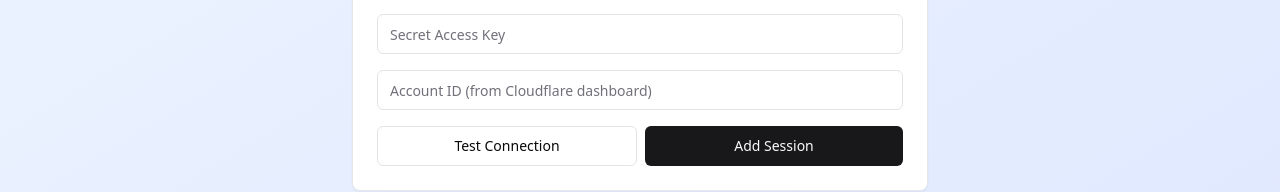
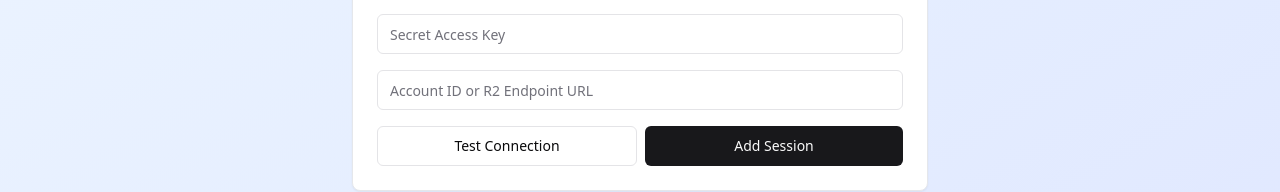
Before and after one commit to backrunner/r2browser, a React (Vite) app: page / in a window 1280 px wide. Both pictures are taken after a click on the button "New Connection". Shown: the part 435-627 px from the top of the page. Built offline with nearby package versions, Linux system fonts and the light colour scheme.

Commit message:
feat: support both account id and endpoint url

```diff
--- a/src/components/welcome/SessionForm.tsx
+++ b/src/components/welcome/SessionForm.tsx
@@ -1,4 +1,4 @@
-import React, { useState } from 'react'
+import React, { useMemo, useState } from 'react'
 import { Button } from '@/components/ui/button'
 import { Input } from '@/components/ui/input'
 import { Icons } from '@/components/ui/icons'
@@ -33,6 +33,38 @@ export function SessionForm({ onSessionCreated, initialData }: SessionFormProps)
     ...initialData,
   })
 
+  // Accept both raw account id or a full R2 endpoint URL in the R2 account field.
+  // We do not mutate the user's input; instead we normalize right before validation/submission.
+  const normalizeR2AccountId = (value: string | undefined): string => {
+    const raw = (value || '').trim()
+    if (!raw) return ''
+
+    // If it's a URL, try to parse hostname and extract the subdomain as account id
+    const looksLikeUrl = /^(https?:)?\/\//i.test(raw) || raw.includes('r2.cloudflarestorage.com')
+    if (looksLikeUrl) {
+      try {
+        // Ensure URL constructor can parse when scheme is missing
+        const url = new URL(/^https?:\/\//i.test(raw) ? raw : `https://${raw}`)
+        const host = url.hostname.toLowerCase()
+        if (host.endsWith('.r2.cloudflarestorage.com')) {
+          const accountPart = host.split('.')[0]
+          return accountPart
+        }
+        // Not a recognized R2 hostname; fallthrough to return raw
+      } catch {
+        // Ignore parse error and fall back to raw
+      }
+    }
+
+    // Otherwise assume user supplied the account id directly
+    return raw
+  }
+
+  // For UX hints, compute what we will use after normalization (only for R2)
+  const normalizedAccountId = useMemo(() => (
+    formData.type === 'r2' ? normalizeR2AccountId(formData.account_id) : ''
+  ), [formData.type, formData.account_id])
+
   const handleInputChange = (field: keyof StorageConfig, value: string | boolean) => {
     setFormData(prev => ({ ...prev, [field]: value }))
     setError(null)
@@ -61,8 +93,8 @@ export function SessionForm({ onSessionCreated, initialData }: SessionFormProps)
       setError('Secret Access Key is required')
       return false
     }
-    if (activeTab === 'r2' && !formData.account_id?.trim()) {
-      setError('Account ID is required for Cloudflare R2')
+    if (activeTab === 'r2' && !normalizedAccountId) {
+      setError('Account ID or R2 endpoint URL is required')
       return false
     }
     if (activeTab === 's3' && !formData.endpoint?.trim()) {
@@ -79,7 +111,10 @@ export function SessionForm({ onSessionCreated, initialData }: SessionFormProps)
     setError(null)
 
     try {
-      const result = await testConnection(formData)
+      const payload: StorageConfig = formData.type === 'r2'
+        ? { ...formData, account_id: normalizedAccountId, region: 'auto' }
+        : formData
+      const result = await testConnection(payload)
       if (result) {
         alert('Connection successful!')
       } else {
@@ -100,7 +135,10 @@ export function SessionForm({ onSessionCreated, initialData }: SessionFormProps)
     setError(null)
 
     try {
-      const sessionId = await createSession(formData)
+      const payload: StorageConfig = formData.type === 'r2'
+        ? { ...formData, account_id: normalizedAccountId, region: 'auto' }
+        : formData
+      const sessionId = await createSession(payload)
       onSessionCreated(sessionId)
     } catch (err) {
       setError(`Failed to create session: ${err}`)
@@ -158,11 +196,17 @@ export function SessionForm({ onSessionCreated, initialData }: SessionFormProps)
 
           {/* Provider-specific Fields */}
           {activeTab === 'r2' && (
-            <Input
-              placeholder="Account ID (from Cloudflare dashboard)"
-              value={formData.account_id || ''}
-              onChange={(e) => handleInputChange('account_id', e.target.value)}
-            />
+            <div className="space-y-1">
+              <Input
+                placeholder="Account ID or R2 Endpoint URL"
+                value={formData.account_id || ''}
+                onChange={(e) => handleInputChange('account_id', e.target.value)}
+              />
+              {/* Subtle hint showing normalized account id when user pasted a full URL */}
+              {formData.account_id && normalizedAccountId && formData.account_id.trim() !== normalizedAccountId && (
+                <div className="text-xs text-zinc-500">Using account: <span className="font-mono">{normalizedAccountId}</span></div>
+              )}
+            </div>
           )}
 
           {activeTab === 's3' && (
```
